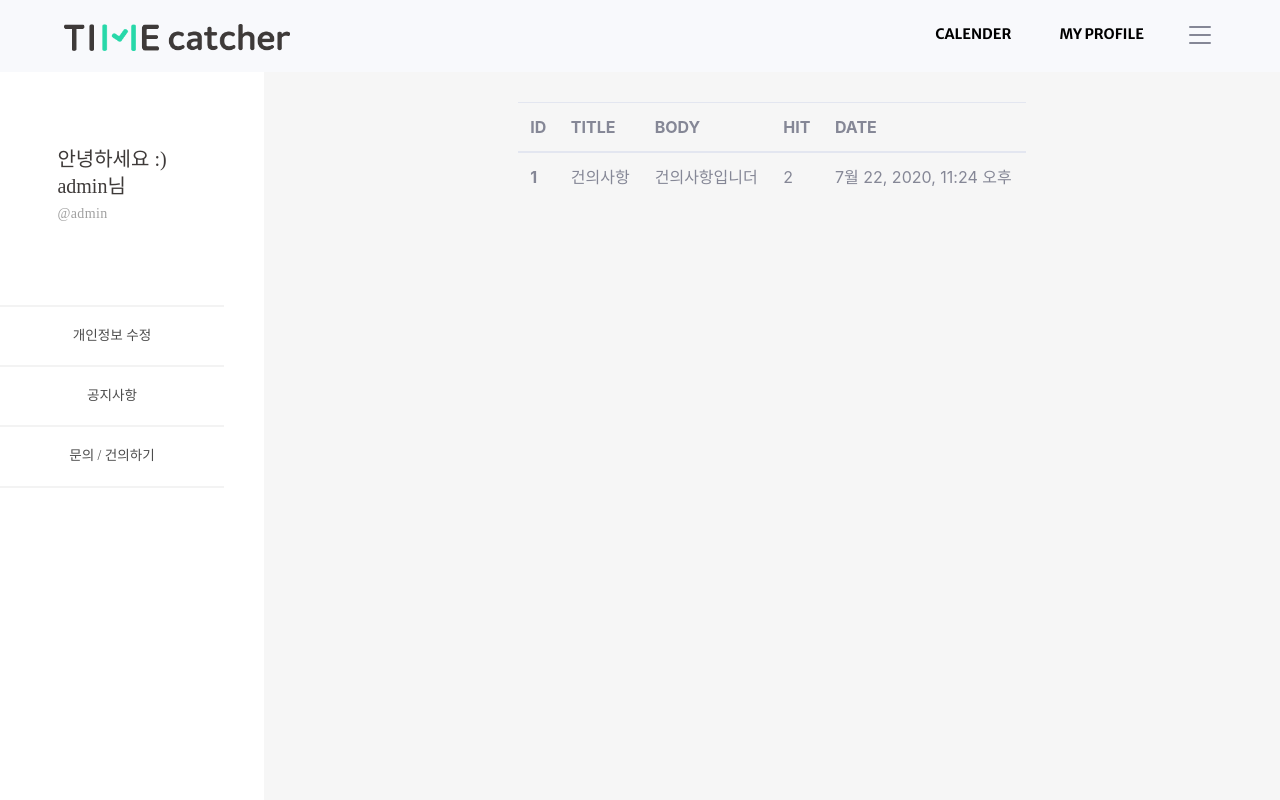
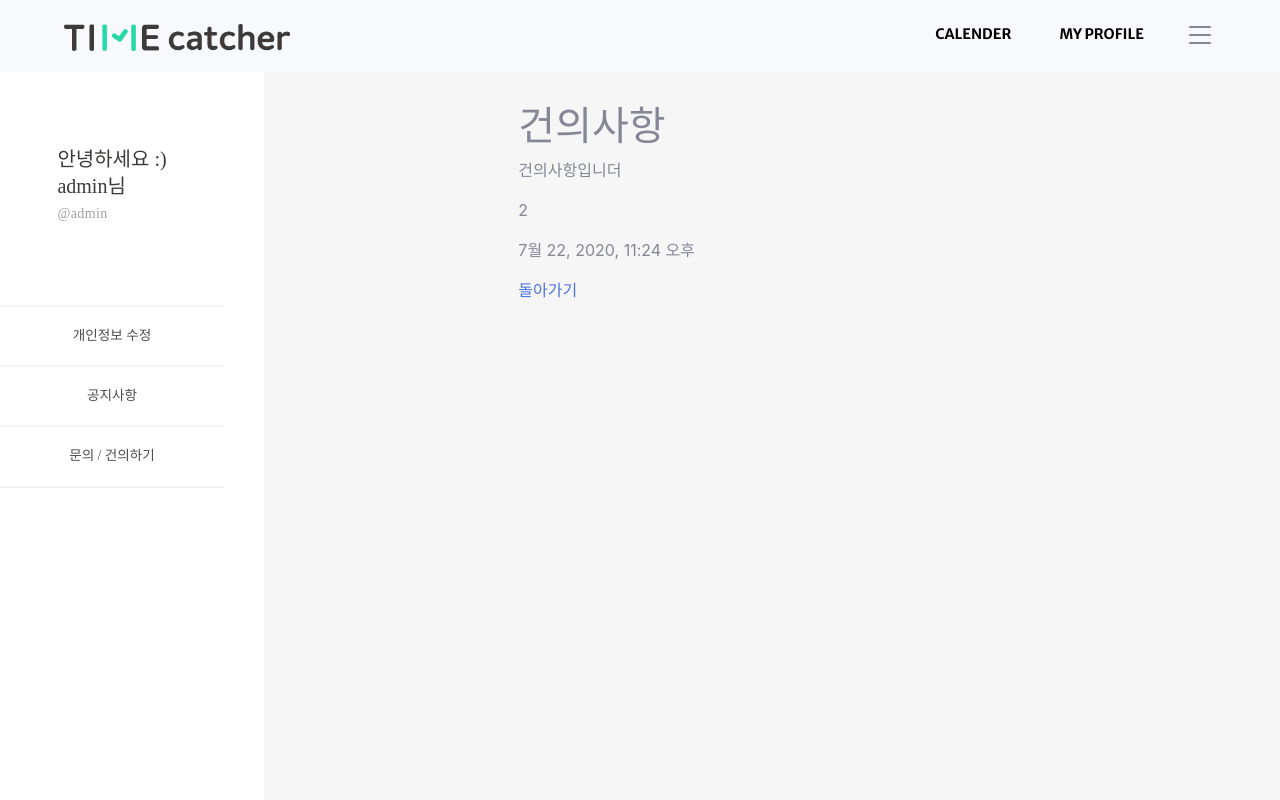
Before and after one commit to integerJI/TIME_catcher, a Django app: page /timeApp/customer_detail/1 in a window 1280 px wide. Run offline with Django 3.2, Linux system fonts and the light colour scheme; a user stored in the database is signed in; data comes from the database, SQL or seed files in the repository; both versions use the stored data as it was after the commit; some libraries are stand-ins or nearby versions.

Commit message:
디테일 페이지 수정

```diff
--- a/timeApp/templates/customer_detail.html
+++ b/timeApp/templates/customer_detail.html
@@ -6,28 +6,14 @@
 
 <div id="content-wrapper" style="background-color: #f6f6f6;" class="d-flex justify-content-center">
   <div class="cantrion" style="margin-top: 10%; width: 50%;">
-    <table class="table">
-      <thead>
-        <tr>
-          <th scope="col">ID</th>
-          <th scope="col">TITLE</th>
-          <th scope="col">BODY</th>
-          <th scope="col">HIT</th>
-          <th scope="col">DATE</th>
-        </tr>
-      </thead>
-      <tbody>
-        <tr>
-          <th scope="row">{{ customers.id }}</th>
-          <td>{{ customers.c_title }}</td>
-          <td>{{ customers.c_body }}</td>
-          <td>{{ customers.c_hit }}</td>
-          <td>{{ customers.c_input_date }}</td>
-        </tr>
 
-      </tbody>
-    </table>
 
+    <h1>{{ customers.c_title }}</h1>
+    <p>{{ customers.c_body }}</p>
+    <p>{{ customers.c_hit }}</p>
+    <p>{{ customers.c_input_date }}</p>
+
+    <a href="{% url 'customer' %}">돌아가기</a>
   </div>
 </div>
 {% endblock %}
```
Also changed, not shown: db.sqlite3.
